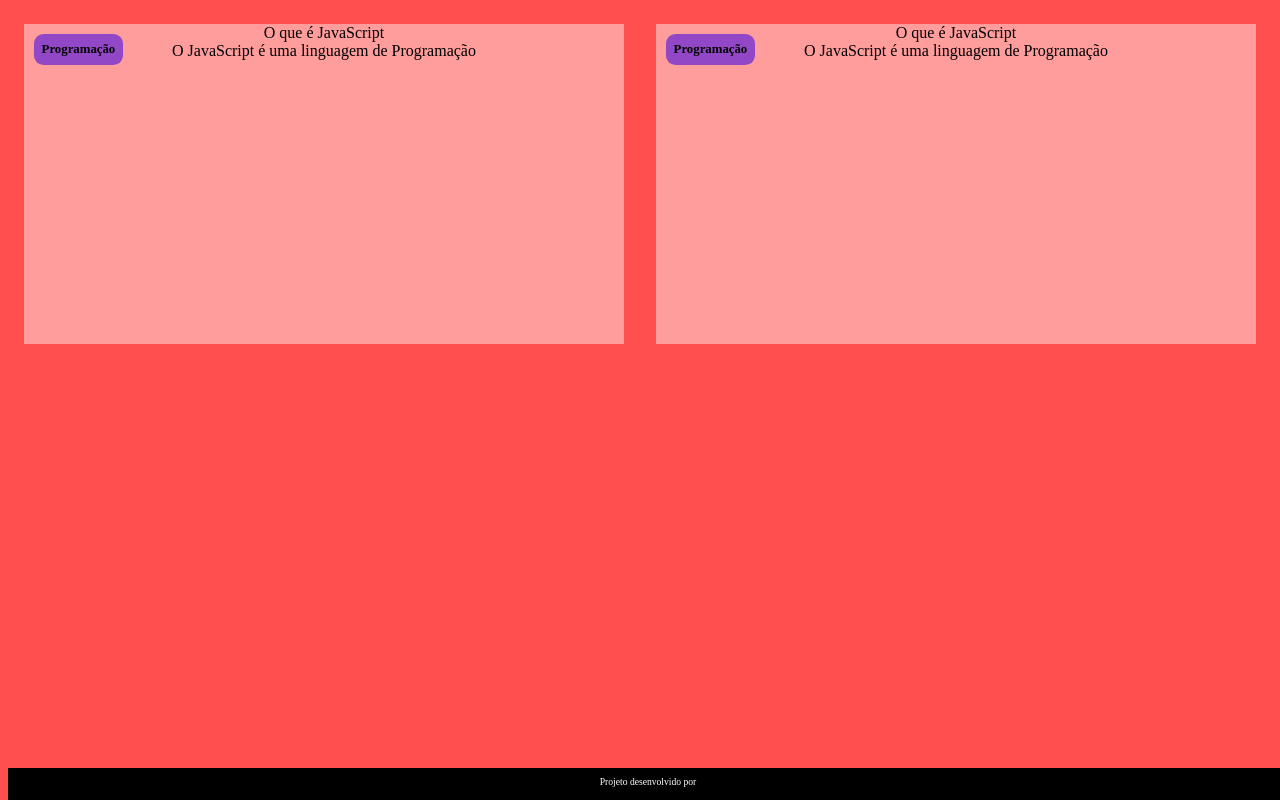
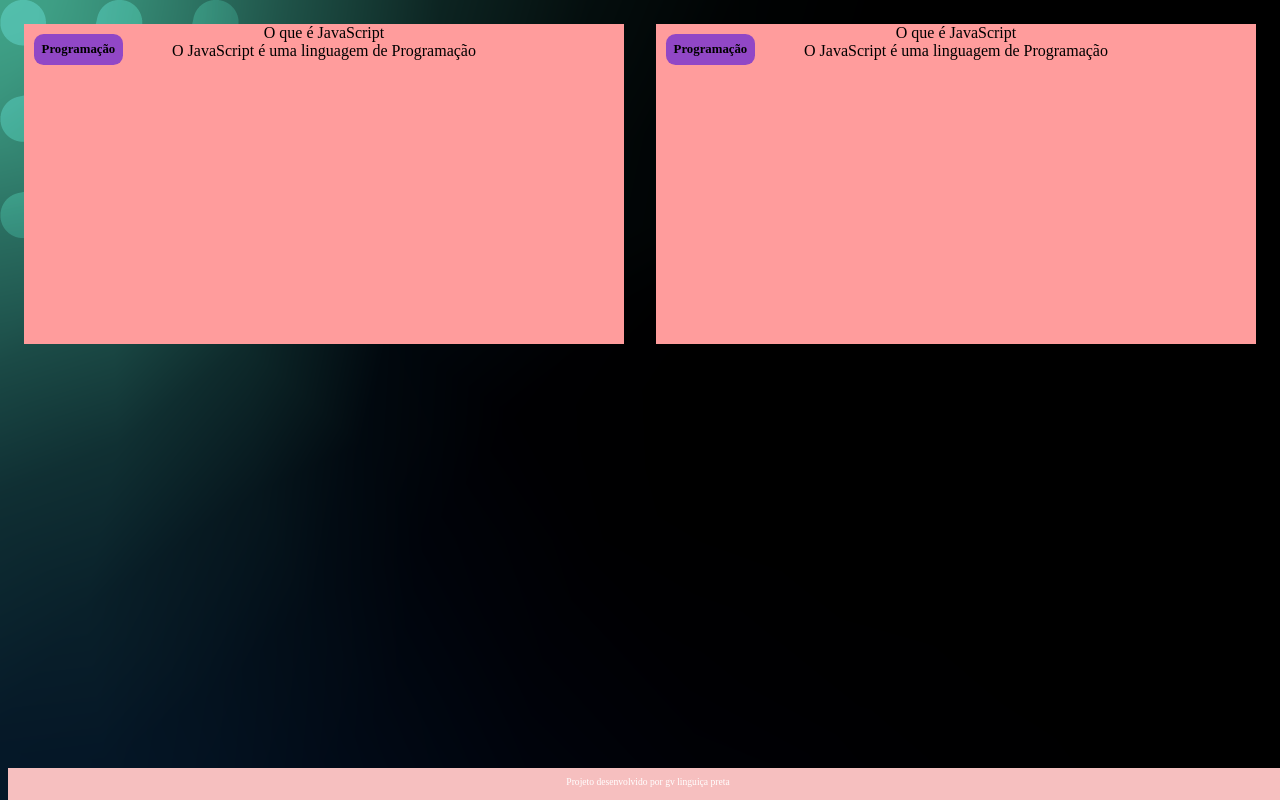
Before and after one commit to gabrielestudojava/flash-card-2B, a plain HTML site: page index.html in a window 1280 px wide. Drawn offline with Linux system fonts and the light colour scheme.

Commit message:
sim sim professor

```diff
--- a/assets/style.css
+++ b/assets/style.css
@@ -1,5 +1,5 @@
 body{
-    background-color: rgba(255, 0, 0, 0.692);
+    background: url('img/bg-desktop.webp');
     font-family: 'Bai Jamjuree';
 }
 
@@ -36,7 +36,7 @@ body{
 }
 
 footer {
-    background-color: black;
+    background-color: rgb(246, 191, 191);
     color: white;
     position: fixed;
     bottom: 0;
--- a/index.html
+++ b/index.html
@@ -34,7 +34,7 @@
     </section>
     </main>
     <footer>
-        <p>Projeto desenvolvido por </p>
+        <p>Projeto desenvolvido por gv linguiça preta</p>
     </footer>
 </body>
 </html>
```
